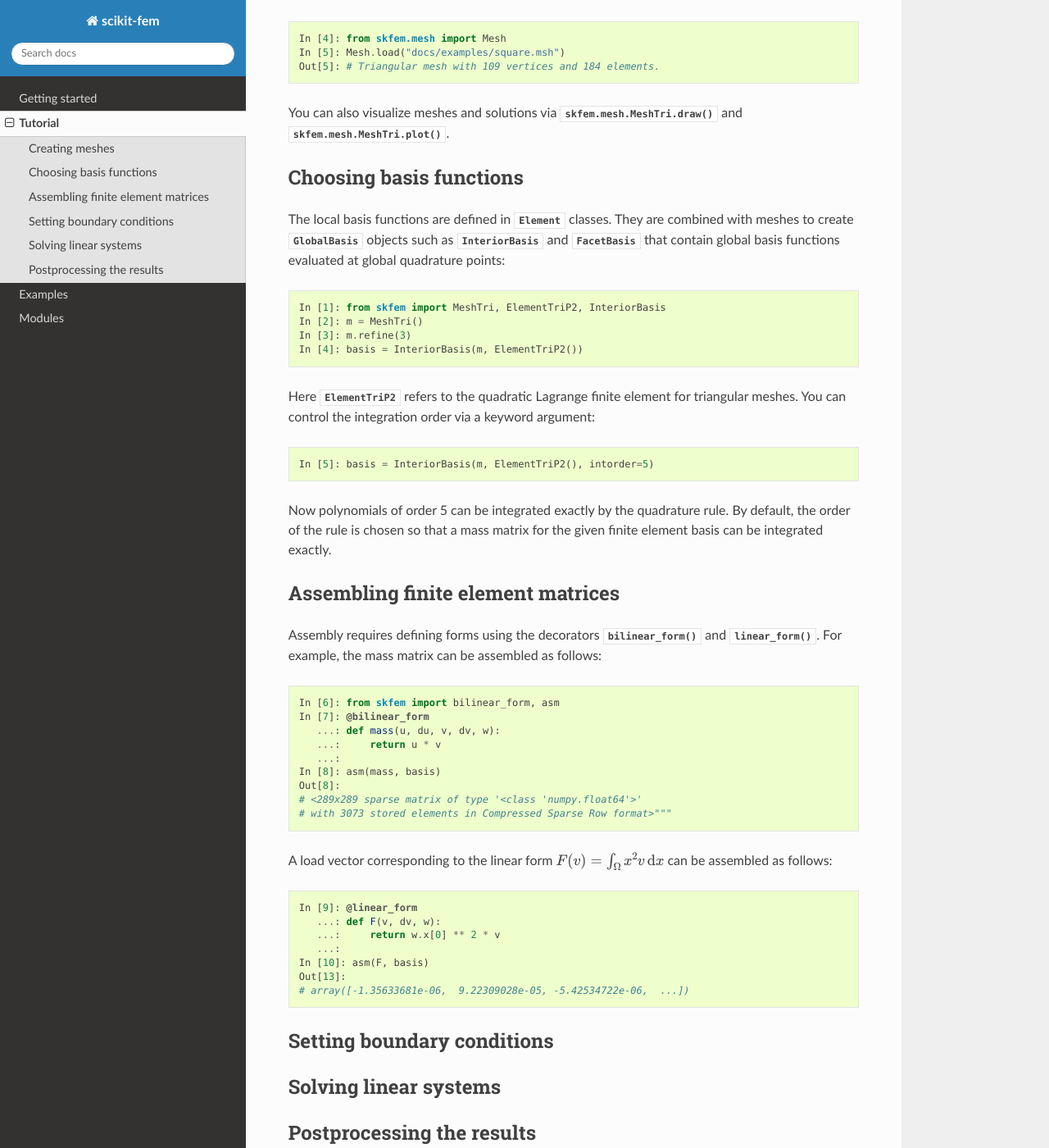
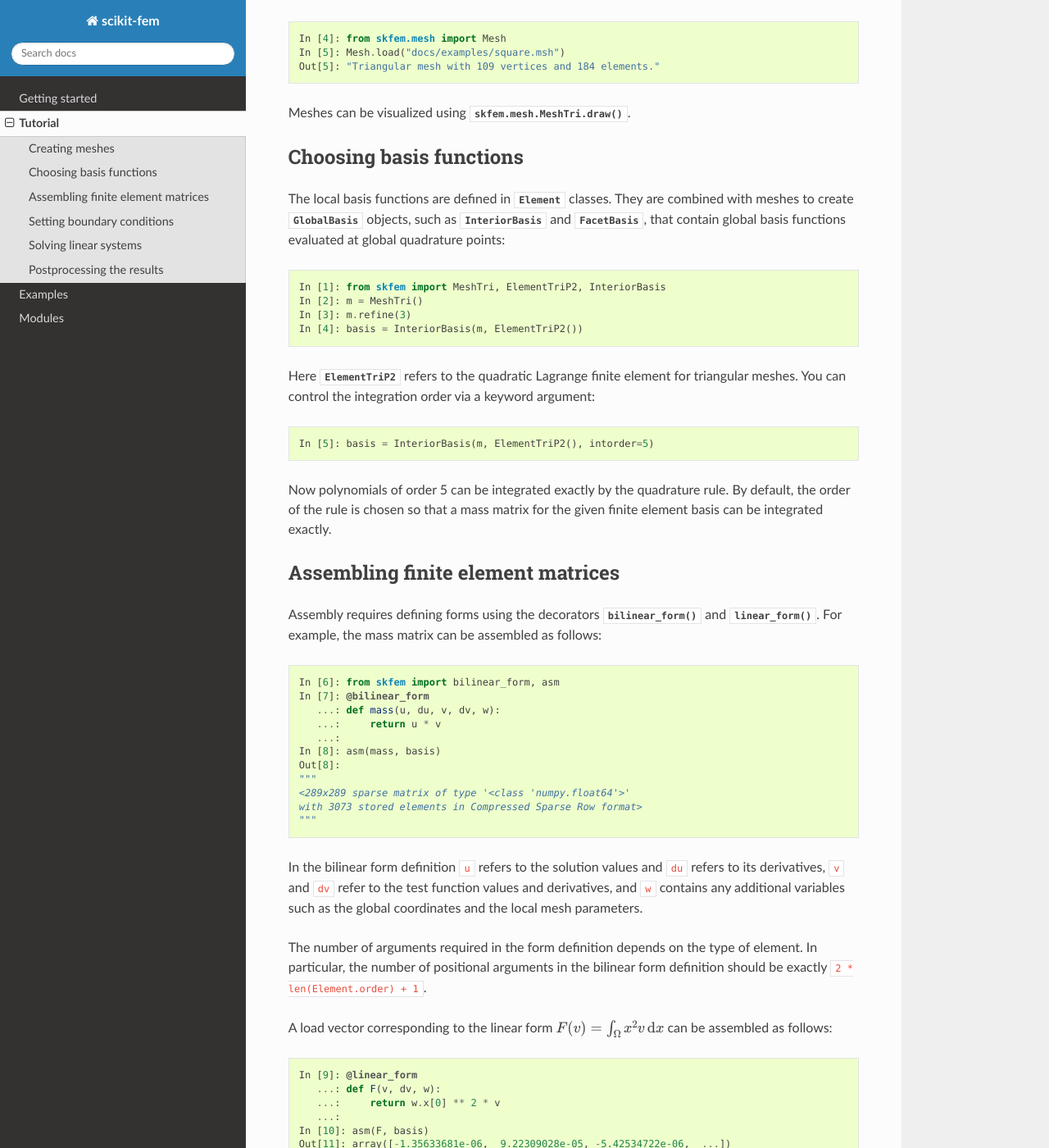
Before and after one commit to kinnala/scikit-fem, a Sphinx documentation site: the page built from docs/tutorial.rst, in a window 1280 px wide and 1400 px high, scrolled down 502 px. Shown: the whole window at 82% size. Built offline with Sphinx 7.4.7 and the Read the Docs theme 2.0.0, drawn with Linux system fonts in a browser that asks for light colours; some of the changed text lies outside the part shown.

Commit message:
Improve tutorial readability and add explanation of form parameters

```diff
--- a/docs/tutorial.rst
+++ b/docs/tutorial.rst
@@ -16,7 +16,7 @@ classes create simple meshes of unit intervals :math:`\Omega = [0,1]^d`.
    In [1]: from skfem.mesh import MeshTri
    In [2]: m = MeshTri()
    In [3]: m
-   Out[3]: # Triangular mesh with 4 vertices and 2 elements.
+   Out[3]: "Triangular mesh with 4 vertices and 2 elements."
 
 There are also a few additional constructors available such as
 :meth:`skfem.mesh.MeshTri.init_tensor` and
@@ -27,18 +27,17 @@ mesh types can be loaded from file formats supported by meshio:
 
    In [4]: from skfem.mesh import Mesh
    In [5]: Mesh.load("docs/examples/square.msh")
-   Out[5]: # Triangular mesh with 109 vertices and 184 elements.
+   Out[5]: "Triangular mesh with 109 vertices and 184 elements."
 
-You can also visualize meshes and solutions via
-:meth:`skfem.mesh.MeshTri.draw` and :meth:`skfem.mesh.MeshTri.plot`.
+Meshes can be visualized using :meth:`skfem.mesh.MeshTri.draw`.
 
 Choosing basis functions
 ########################
 
 The local basis functions are defined in :class:`~skfem.element.Element`
 classes. They are combined with meshes to create
-:class:`~skfem.assembly.GlobalBasis` objects such as
-:class:`~skfem.assembly.InteriorBasis` and :class:`~skfem.assembly.FacetBasis`
+:class:`~skfem.assembly.GlobalBasis` objects, such as
+:class:`~skfem.assembly.InteriorBasis` and :class:`~skfem.assembly.FacetBasis`,
 that contain global basis functions evaluated at global quadrature points:
 
 .. code-block:: python
@@ -76,8 +75,19 @@ For example, the mass matrix can be assembled as follows:
       ...:
    In [8]: asm(mass, basis)
    Out[8]:
-   # <289x289 sparse matrix of type '<class 'numpy.float64'>'
-   # with 3073 stored elements in Compressed Sparse Row format>"""
+   """
+   <289x289 sparse matrix of type '<class 'numpy.float64'>'
+   with 3073 stored elements in Compressed Sparse Row format>
+   """
+
+In the bilinear form definition ``u`` refers to the solution values and ``du``
+refers to its derivatives, ``v`` and ``dv`` refer to the test function values
+and derivatives, and ``w`` contains any additional variables such as the global
+coordinates and the local mesh parameters.
+
+The number of arguments required in the form definition depends on the type of
+element.  In particular, the number of positional arguments in the bilinear form
+definition should be exactly ``2 * len(Element.order) + 1``.
 
 A load vector corresponding to the linear form :math:`F(v)=\int_\Omega x^2 v
 \,\mathrm{d}x` can be assembled as follows:
@@ -89,8 +99,7 @@ A load vector corresponding to the linear form :math:`F(v)=\int_\Omega x^2 v
       ...:     return w.x[0] ** 2 * v
       ...:
    In [10]: asm(F, basis)
-   Out[13]:
-   # array([-1.35633681e-06,  9.22309028e-05, -5.42534722e-06,  ...])
+   Out[11]: array([-1.35633681e-06,  9.22309028e-05, -5.42534722e-06,  ...])
 
 Setting boundary conditions
 ###########################
```
